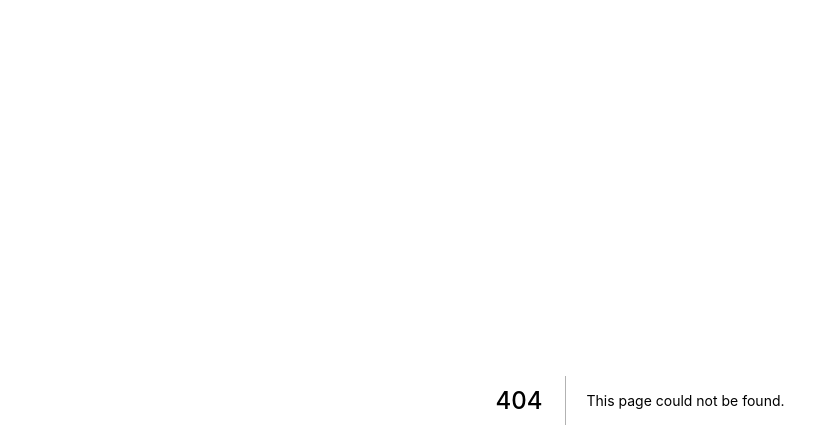
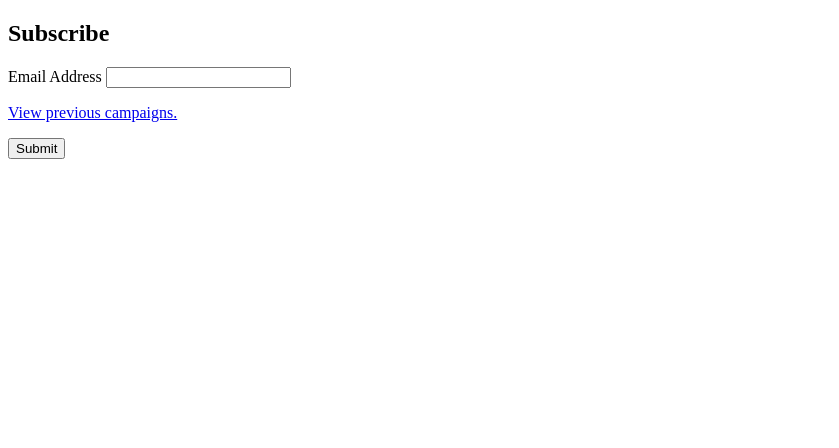
Before and after one commit to futurepaul/pauldotlol, a Next.js app: page /subscribe in a window 1280 px wide. Before the commit this address had no page. Shown: the top 448 px of the page, without its empty margins (0-839 px from the left). Built offline with nearby package versions, Linux system fonts and the light colour scheme.

Commit message:
test subscribe page

```diff
--- /dev/null
+++ b/pages/subscribe.tsx
@@ -0,0 +1,76 @@
+const Subscribe = () => {
+  return (
+    <div>
+      {/* Begin Mailchimp Signup Form */}
+      <div id="mc_embed_signup">
+        <form
+          action="https://lol.us8.list-manage.com/subscribe/post?u=b46d6c1f6427b917944adba73&id=c1be0c7aac"
+          method="post"
+          id="mc-embedded-subscribe-form"
+          name="mc-embedded-subscribe-form"
+          className="validate"
+          target="_blank"
+          noValidate
+        >
+          <div id="mc_embed_signup_scroll">
+            <h2>Subscribe</h2>
+            <div className="mc-field-group">
+              <label htmlFor="mce-EMAIL">Email Address </label>
+              <input
+                type="email"
+                defaultValue=""
+                name="EMAIL"
+                className="required email"
+                id="mce-EMAIL"
+              />
+            </div>
+            <p>
+              <a
+                href="https://us8.campaign-archive.com/home/?u=b46d6c1f6427b917944adba73&id=c1be0c7aac"
+                title="View previous campaigns"
+              >
+                View previous campaigns.
+              </a>
+            </p>
+            <div id="mce-responses" className="clear">
+              <div
+                className="response"
+                id="mce-error-response"
+                style={{ display: "none" }}
+              />
+              <div
+                className="response"
+                id="mce-success-response"
+                style={{ display: "none" }}
+              />
+            </div>{" "}
+            {/* real people should not fill this in and expect good things - do not remove this or risk form bot signups*/}
+            <div
+              style={{ position: "absolute", left: "-5000px" }}
+              aria-hidden="true"
+            >
+              <input
+                type="text"
+                name="b_b46d6c1f6427b917944adba73_c1be0c7aac"
+                tabIndex={-1}
+                defaultValue=""
+              />
+            </div>
+            <div className="clear">
+              <input
+                type="submit"
+                defaultValue="Subscribe"
+                name="subscribe"
+                id="mc-embedded-subscribe"
+                className="button"
+              />
+            </div>
+          </div>
+        </form>
+      </div>
+      {/*End mc_embed_signup*/}
+    </div>
+  );
+};
+
+export default Subscribe;
```
